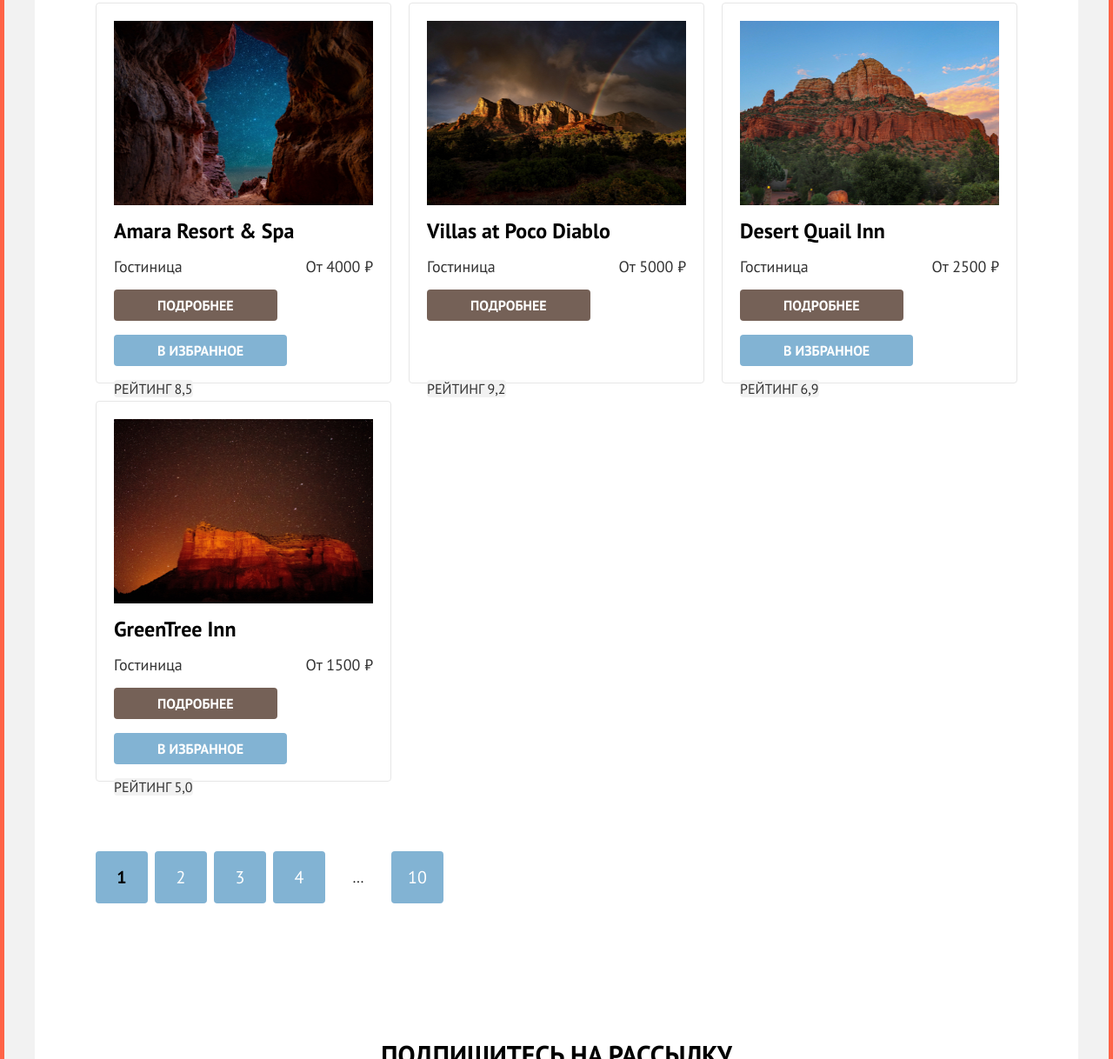
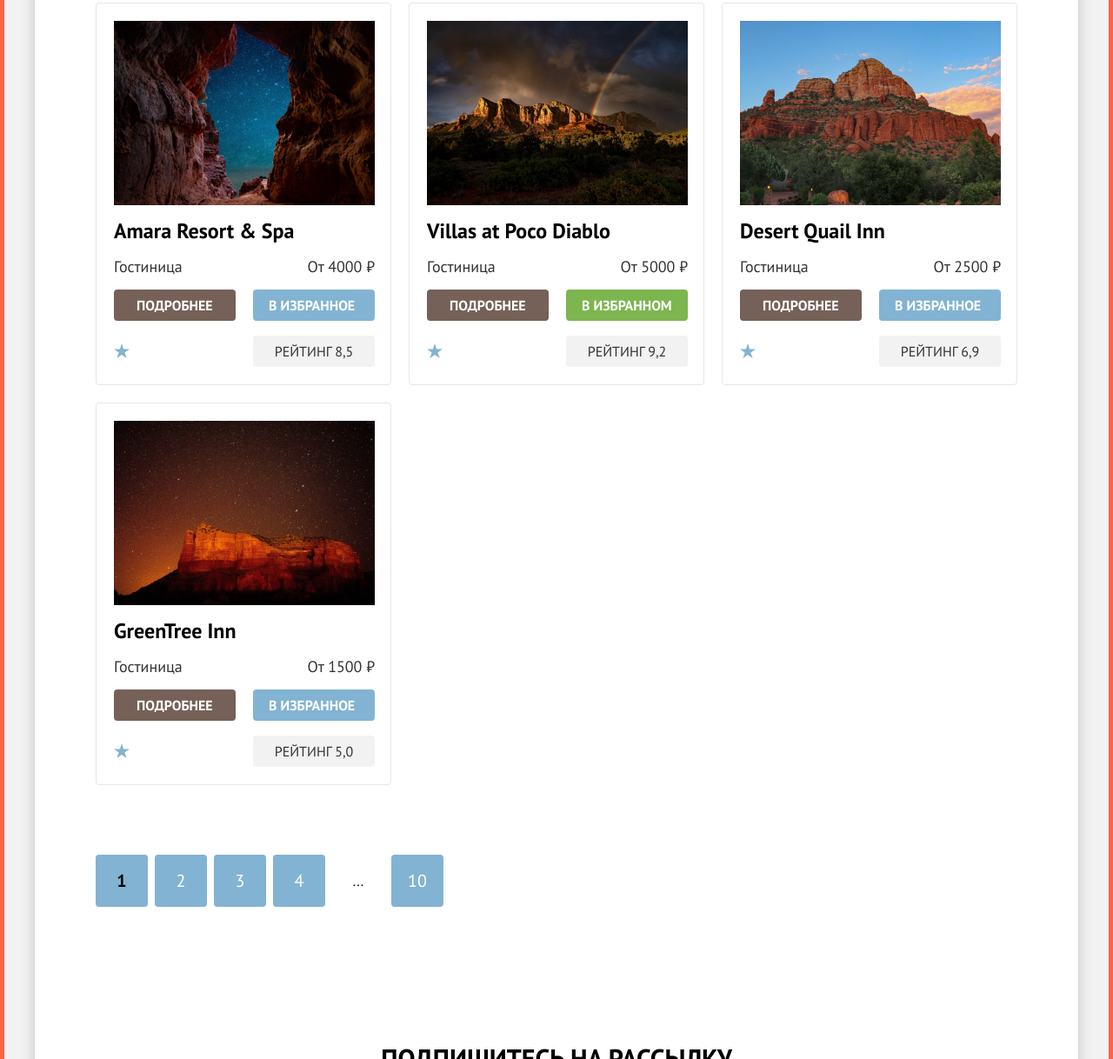
Before and after one commit to htmlacademy-htmlcss/2260345-sedona-36, a plain HTML site: page catalog.html in a window 1280 px wide. Shown: the part 648-1866 px from the top of the page at 87% size. Drawn offline with Linux system fonts and the light colour scheme.

Commit message:
Adds grid layout in catalog and hotel-cards

```diff
--- a/catalog.html
+++ b/catalog.html
@@ -153,48 +153,56 @@
             <li class="hotel-card">
               <a class="hotel-card-link" href="#">
                 <img class="hotel-card-image image" src="images/hotels/hotel-1.jpg" width="300" height="212" alt="">
+              </a>
+              <a class="hotel-card-title-link" href="#">
                 <h3 class="hotel-card-title">Amara Resort & Spa</h3>
               </a>
               <span class="hotel-card-text">Гостиница</span>
               <span class="hotel-card-text hotel-card-price">От 4000 ₽</span>
-              <a class="button button-primary" href="#">Подробнее</a>
-              <a class="button button-secondary" href="#">В избранное</a>
-              <span class="star-star-four"></span>
+              <a class="button button-primary grid-button-primary" href="#">Подробнее</a>
+              <a class="button button-secondary grid-button" href="#">В избранное</a>
+              <span class="star star-four"></span>
               <span class="hotel-rating">Рейтинг 8,5</span>
             </li>
             <li class="hotel-card">
               <a class="hotel-card-link" href="#">
                 <img class="hotel-card-image  image" src="images/hotels/hotel-2.jpg" width="300" height="212" alt="">
+              </a>
+              <a class="hotel-card-title-link" href="#">
                 <h3 class="hotel-card-title">Villas at Poco Diablo</h3>
               </a>
               <span class="hotel-card-text">Гостиница</span>
               <span class="hotel-card-text hotel-card-price">От 5000 ₽</span>
-              <a class="button button-primary" href="#">Подробнее</a>
-              <a class="button button-4" href="#">В избранном</a>
+              <a class="button button-primary grid-button-primary" href="#">Подробнее</a>
+              <a class="button button-active grid-button" href="#">В избранном</a>
               <span class="star star-four"></span>
               <span class="hotel-rating">Рейтинг 9,2</span>
             </li>
             <li class="hotel-card">
               <a class="hotel-card-link" href="#">
                 <img class="hotel-card-image image" src="images/hotels/hotel-3.jpg" width="300" height="212" alt="">
+              </a>
+              <a class="hotel-card-title-link" href="#">
                 <h3 class="hotel-card-title">Desert Quail Inn</h3>
               </a>
               <span class="hotel-card-text">Гостиница</span>
               <span class="hotel-card-text hotel-card-price">От 2500 ₽</span>
-              <a class="button button-primary" href="#">Подробнее</a>
-              <a class="button button-secondary" href="#">В избранное</a>
+              <a class="button button-primary grid-button-primary" href="#">Подробнее</a>
+              <a class="button button-secondary grid-button" href="#">В избранное</a>
               <span class="star star-three"></span>
               <span class="hotel-rating">Рейтинг 6,9</span>
             </li>
             <li class="hotel-card">
               <a class="hotel-card-link" href="#">
                 <img class="hotel-card-image image" src="images/hotels/hotel-4.jpg" width="300" height="212" alt="">
+              </a>
+              <a class="hotel-card-title-link" href="#">
                 <h3 class="hotel-card-title">GreenTree Inn</h3>
               </a>
               <span class="hotel-card-text">Гостиница</span>
               <span class="hotel-card-text hotel-card-price">От 1500 ₽</span>
-              <a class="button button-primary" href="#">Подробнее</a>
-              <a class="button button-secondary" href="#">В избранное</a>
+              <a class="button button-primary grid-button-primary" href="#">Подробнее</a>
+              <a class="button button-secondary grid-button" href="#">В избранное</a>
               <span class="star star-two"></span>
               <span class="hotel-rating">Рейтинг 5,0</span>
             </li>
--- a/styles/styles.css
+++ b/styles/styles.css
@@ -17,6 +17,12 @@
 html {
   height: 100%;
 }
+
+/* *,
+*::before,
+*::after {
+  box-sizing: border-box;
+} */
 
 body {
   margin: 0;
@@ -39,6 +45,7 @@ body {
   margin: 0 auto;
   width: 1200px;
   background-color: #fff;
+  box-shadow: 0 0 15px rgba(0, 0, 0, 0.2);
 }
 
 .image {
@@ -202,7 +209,7 @@ body {
 
 .main-index-image {
   margin: 0 auto;
-  padding: 51px;
+  padding-top: 51px;
 }
 
 /* Lists */
@@ -471,8 +478,11 @@ body {
 }
 
 .breadcrumbs-link {
+  display: block;
   color: #fff;
   text-decoration: none;
+  min-width: 12px;
+  min-height: 12px;
 }
 
 .breadcrumbs-item-icon {
@@ -611,42 +621,73 @@ body {
   background: url("../images/icons/view-icon-3.svg") no-repeat center;
 }
 
-.hotel-list {
+/* .hotel-list {
   display: flex;
   justify-content: space-between;
   flex-wrap: wrap;
   gap: 20px;
   margin-bottom: 80px;
+} */
+
+.hotel-list {
+  display: grid;
+  grid-template-columns: repeat(3, 1fr);
+  gap: 20px;
+  margin-bottom: 80px;
 }
 
+
 .hotel-card {
-  display: flex;
-  flex-wrap: wrap;
-  align-items: flex-end;
-  gap: 16px;
+  display: grid;
+  grid-template-columns: 1fr 1fr;
+  /* grid-template-rows:
+    212px
+    auto
+    auto
+    auto
+    auto; */
+  grid-template-areas:
+    "img     img"
+    "title   title"
+    "text    price"
+    "primary favorite"
+    "stars   rating";
+  gap: 16px 20px;
+  align-items: center;
   box-sizing: border-box;
+  padding: 20px;
   width: 340px;
-  height: 438px;
+  min-height: 438px;
   border: 1px solid #E6E6E6;
   border-radius: 4px;
-  padding: 20px;
+}
+
+/* Links */
+.hotel-card-link {
+  width: 300px;
+  grid-area: img;
+  color: #000;
+  text-decoration: none;
+  margin: 0;
+}
+
+.hotel-card-title-link {
+  width: 300px;
+  grid-area: title;
+  color: #000;
+  text-decoration: none;
+  margin: 0;
 }
 
 .hotel-card-title {
+  display: block;
   font-size: 24px;
   line-height: 28px;
   margin: 0;
 }
 
-/* Links */
-.hotel-card-link {
-  color: #000;
-  text-decoration: none;
-  margin: 0;
-}
-
 .hotel-card-text {
-  display: block;
+  grid-area: text;
   width: 140px;
   font-size: 18px;
   line-height: 21px;
@@ -654,21 +695,34 @@ body {
 }
 
 .hotel-card-price {
+  grid-area: price;
   margin-left: auto;
   text-align: end;
 }
 
-.hotel-card-image {
+/* .hotel-card-image {
   margin-bottom: 16px;
+} */
+
+.grid-button-primary {
+  grid-area: primary;
+  padding: 8px 26px;
+}
+
+.grid-button {
+  grid-area: favorite;
+  padding: 8px 18px;
 }
 
 .hotel-rating {
+  grid-area: rating;
   font-family: inherit;
   color: #333;
   background-color: #F2F2F2;
   font-size: 16px;
   line-height: 20px;
   font-weight: 400;
+  padding: 8px 22px;
   text-decoration: none;
   text-transform: uppercase;
   text-align: center;
@@ -681,7 +735,10 @@ body {
 }
 
 .star {
-  background-image: url("../images/icons/star-icon.svg");
+  grid-area: stars;
+  width: 140px;
+  height: 37px;
+  background: url("../images/icons/star-icon.svg") no-repeat left;
 }
 
 /* Pagination */
```
